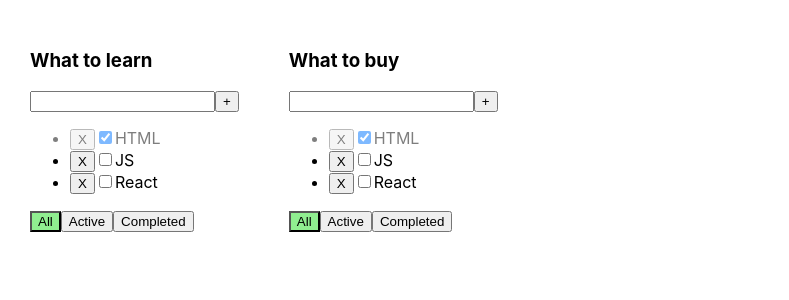
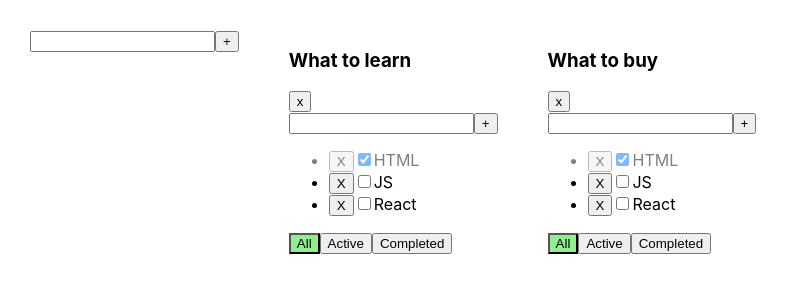
Before and after one commit to DmitrijSergeev/Todolist, a React (Create React App) app: page / in a window 1280 px wide. Shown: the top 300 px of the page, without its empty margins (0-789 px from the left). Built offline with nearby package versions, Linux system fonts and the light colour scheme.

Commit message:
addItemForm

```diff
--- a/src/App.tsx
+++ b/src/App.tsx
@@ -1,7 +1,8 @@
 import React, {useState} from 'react';
 import './App.css';
-import {Todolist} from "./components/todolist/Todolist";
+import {TaskProps, Todolist} from "./components/todolist/Todolist";
 import {v1} from "uuid";
+import {AddItemForm} from "./components/addItemForm/AddItemForm";
 
 export type FilterType = 'all' | 'active' | 'completed'
 
@@ -10,59 +11,84 @@ type TodolistType = {
     title: string
     filter: FilterType
 }
+type TodoTaskType = Record<string, TaskProps[]>
+
+const todoId1 = v1();
+const todoId2 = v1();
 
 function App() {
 
     const [todolists, setTodolists] = useState<TodolistType[]>([
-        {todoId: v1(), title: 'What to learn', filter: 'all'},
-        {todoId: v1(), title: 'What to buy', filter: 'all'},
+        {todoId: todoId1, title: 'What to learn', filter: 'all'},
+        {todoId: todoId2, title: 'What to buy', filter: 'all'},
     ])
-    const [tasks, setTasks] = useState([
-        {taskId: v1(), title: 'HTML', isDone: true},
-        {taskId: v1(), title: 'JS', isDone: false},
-        {taskId: v1(), title: 'React', isDone: false},
-    ])
-
-    const [filter, setFilter] = useState<FilterType>('all')
-
-    let filteredTasks = tasks;
-    if (filter === 'active') {
-        filteredTasks = tasks.filter(t => !t.isDone)
-    }
-    if (filter === 'completed') {
-        filteredTasks = tasks.filter(t => t.isDone)
-    }
-    const changeFilter = (filter: FilterType) => {
-        setFilter(filter)
+    const [tasks, setTasks] = useState<TodoTaskType>({
+        [todoId1]: [
+            {taskId: v1(), title: 'HTML', isDone: true},
+            {taskId: v1(), title: 'JS', isDone: false},
+            {taskId: v1(), title: 'React', isDone: false},
+        ],
+        [todoId2]: [
+            {taskId: v1(), title: 'HTML', isDone: true},
+            {taskId: v1(), title: 'JS', isDone: false},
+            {taskId: v1(), title: 'React', isDone: false},
+        ]
+    })
+    const changeFilter = (todoId: string, filter: FilterType) => {
+        setTodolists(todolists.map(tl => tl.todoId === todoId ? {...tl, filter} : tl))
     }
 
-    function removeTask(taskId: string) {
-        let filteredTasks = tasks.filter(t => t.taskId !== taskId)
-        setTasks(filteredTasks)
+    function removeTask(todoId: string, taskId: string) {
+        setTasks({...tasks, [todoId]: tasks[todoId].filter( t => taskId !== t.taskId)} )
+        // let filteredTasks = tasks.filter(t => t.taskId !== taskId)
+        // setTasks(filteredTasks)
     }
 
-    function addTask(title: string) {
+    function addTask(todoId: string, title: string) {
         const newTask = {taskId: v1(), title, isDone: false}
-        setTasks([newTask, ...tasks])
+        setTasks( {...tasks, [todoId]: [newTask, ...tasks[todoId]]} )
     }
-
-    function changeTaskStatus(taskId: string, isDone: boolean) {
-        setTasks(tasks.map(t => t.taskId === taskId ? {...t, isDone} : t))
+    function changeTaskStatus(todoId: string, taskId: string, isDone: boolean) {
+        setTasks({...tasks, [todoId]: tasks[todoId].map( t => taskId === t.taskId ?
+                {...t, isDone}
+                : t)})
+    }
+    function removeTodo (todoId: string){
+        setTodolists(todolists.filter( tl => todoId !==tl.todoId))
+        delete tasks[todoId]
+        setTasks({...tasks})
+    }
+    function addTodo (title: string){
+        const todoId = v1()
+        const newTodo: TodolistType = {todoId, title, filter: 'all'}
+        setTodolists([newTodo, ...todolists])
+        setTasks({...tasks, [todoId]: []})
     }
 
     return (
         <div className="App">
+            <AddItemForm addItem={addTodo}/>
             {todolists.map(tl => {
+                 let tasksForTodolist = tasks[tl.todoId]
+
+                    if (tl.filter === 'active') {
+                        tasksForTodolist = tasks[tl.todoId].filter(t => !t.isDone)
+                    }
+                    if (tl.filter === 'completed') {
+                        tasksForTodolist = tasksForTodolist.filter(t => t.isDone)
+                    }
                     return (
                         <Todolist
                             key={tl.todoId}
+                            todoId={tl.todoId}
                             title={tl.title}
-                            tasks={filteredTasks}
+                            tasks={tasksForTodolist}
                             removeTask={removeTask}
                             changeFilter={changeFilter}
                             addTask={addTask}
                             changeTaskStatus={changeTaskStatus}
                             filter={tl.filter}
+                            removeTodo={removeTodo}
                         />
                     )
                 }
--- /dev/null
+++ b/src/components/addItemForm/AddItemForm.tsx
@@ -0,0 +1,41 @@
+import React, {KeyboardEvent, useRef, useState} from 'react';
+import {Input} from "../ui/input/Input";
+import s from "../todolist/Todolist.module.css"
+import {Button} from "../ui/button/Button";
+
+type AddItemProps = {
+    addItem: (title: string)=>void
+}
+export const AddItemForm = (props: AddItemProps) => {
+    const {addItem} = props;
+
+    const inputRef = useRef<HTMLInputElement>(null)
+
+    const [error, setError] = useState<string | null>(null)
+
+    const addTaskHandler = () => {
+        if (inputRef.current) {
+            if (inputRef.current.value !== '') {
+                addItem(inputRef.current.value.trim())
+                inputRef.current.value = ''
+            } else {
+                setError('Title is required')
+            }
+        }
+    }
+    const onKeyDownHandler = (e: KeyboardEvent<HTMLInputElement>) => {
+        setError(null)
+        if (e.key === 'Enter') {
+            addTaskHandler()
+        }
+    }
+    return (
+        <div>
+            <Input ref={inputRef} onKeyDown={onKeyDownHandler}
+                   className={error ? s.error : ''}
+            />
+            <Button onClick={addTaskHandler}>+</Button>
+            {error && <div className={s.errorMessage}>{error}</div>}
+        </div>
+    );
+};
--- a/src/components/todolist/Todolist.tsx
+++ b/src/components/todolist/Todolist.tsx
@@ -1,8 +1,8 @@
-import React, {useRef, KeyboardEvent, ChangeEvent, useState} from 'react';
+import React, {ChangeEvent} from 'react';
 import {Button} from "../ui/button/Button";
 import s from './Todolist.module.css'
 import {FilterType} from "../../App";
-import {Input} from "../ui/input/Input";
+import {AddItemForm} from "../addItemForm/AddItemForm";
 
 export type TaskProps = {
     taskId: string
@@ -12,65 +12,43 @@ export type TaskProps = {
 
 type TodolistProps = {
     tasks: TaskProps[]
-    removeTask: (taskId: string) => void
-    changeFilter: (filter: FilterType) => void
-    addTask: (title: string) => void
-    changeTaskStatus: (taskId: string, isDone: boolean) => void
+    removeTask: (todoId: string, taskId: string) => void
+    changeFilter: (todoId: string, filter: FilterType) => void
+    addTask: (todoId: string, taskId: string) => void
+    changeTaskStatus: (todoId: string, taskId: string, isDone: boolean) => void
     filter: FilterType
     title: string
+    todoId: string
+    removeTodo: (todoId: string)=>void
 }
-export const Todolist = (
-    {tasks, removeTask, changeFilter, addTask, changeTaskStatus, filter, title}: TodolistProps) => {
-    const inputRef = useRef<HTMLInputElement>(null)
+export const Todolist = (props: TodolistProps) => {
+    const {tasks, removeTask, changeFilter, addTask, changeTaskStatus,
+        filter, title, todoId, removeTodo} = props;
 
-    const [error, setError] = useState<string | null>(null)
-
-    const onClickAllHandler = () => {
-        changeFilter('all')
+    const changeTaskHandler = (todoId: string, filter: FilterType) => {
+        changeFilter(todoId, filter)
     }
-    const onClickActiveHandler = () => {
-        changeFilter('active')
+     const removeTodoHandler = () => {
+        removeTodo(todoId)
     }
-    const onClickCompletedHandler = () => {
-        changeFilter('completed')
-    }
-
-    const addTaskHandler = () => {
-        if (inputRef.current) {
-            if (inputRef.current.value !== '') {
-                addTask(inputRef.current.value.trim())
-                inputRef.current.value = ''
-            } else {
-                setError('Title is required')
-            }
-        }
-    }
-    const onKeyDownHandler = (e: KeyboardEvent<HTMLInputElement>) => {
-        setError(null)
-        if (e.key === 'Enter') {
-            addTaskHandler()
-        }
+    const addTaskCallback = (title: string) => {
+        addTask(todoId, title)
     }
     return (
         <div>
             <h3>{title}</h3>
-            <div>
-                <Input ref={inputRef} onKeyDown={onKeyDownHandler}
-                       className={error ? s.error : ''}
-                />
-                <Button onClick={addTaskHandler}>+</Button>
-                {error && <div className={s.errorMessage}>{error}</div>}
-            </div>
+            <Button onClick={removeTodoHandler}>x</Button>
+            <AddItemForm addItem={addTaskCallback}/>
             {tasks.length === 0 ? (
                 <p className={s.tasks}>Array is empty</p>
             ) : (
                 <ul>
                     {tasks.map((t) => {
                         const removeOnCklick = () => {
-                            removeTask(t.taskId)
+                            removeTask(todoId, t.taskId)
                         }
                         const onChangeCheckedHandler = (e: ChangeEvent<HTMLInputElement>) => {
-                            changeTaskStatus(t.taskId, e.currentTarget.checked)
+                            changeTaskStatus(todoId, t.taskId, e.currentTarget.checked)
                         }
                         return (
                             <li key={t.taskId}
@@ -86,13 +64,16 @@ export const Todolist = (
                 </ul>
             )}
             <div>
-                <Button className={filter === 'all' ? s.activeFilter : ''} onClick={onClickAllHandler}>
+                <Button className={filter === 'all' ? s.activeFilter : ''}
+                        onClick={()=>{changeTaskHandler(todoId, 'all')}}>
                     All
                 </Button>
-                <Button className={filter === 'active' ? s.activeFilter : ''} onClick={onClickActiveHandler}>
+                <Button className={filter === 'active' ? s.activeFilter : ''}
+                        onClick={()=>{changeTaskHandler(todoId, 'active')}}>
                     Active
                 </Button>
-                <Button className={filter === 'completed' ? s.activeFilter : ''} onClick={onClickCompletedHandler}>
+                <Button className={filter === 'completed' ? s.activeFilter : ''}
+                        onClick={()=>{changeTaskHandler(todoId, 'completed')}}>
                     Completed
                 </Button>
             </div>
```
